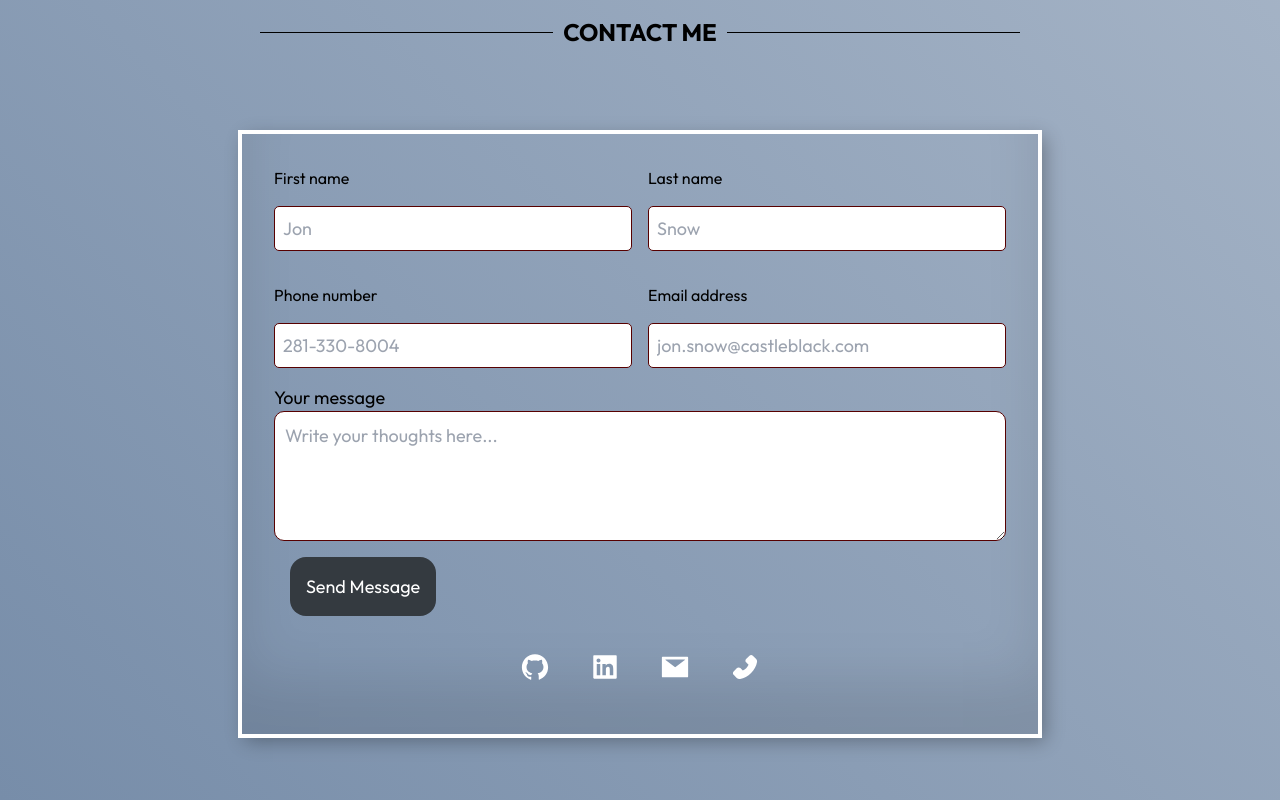
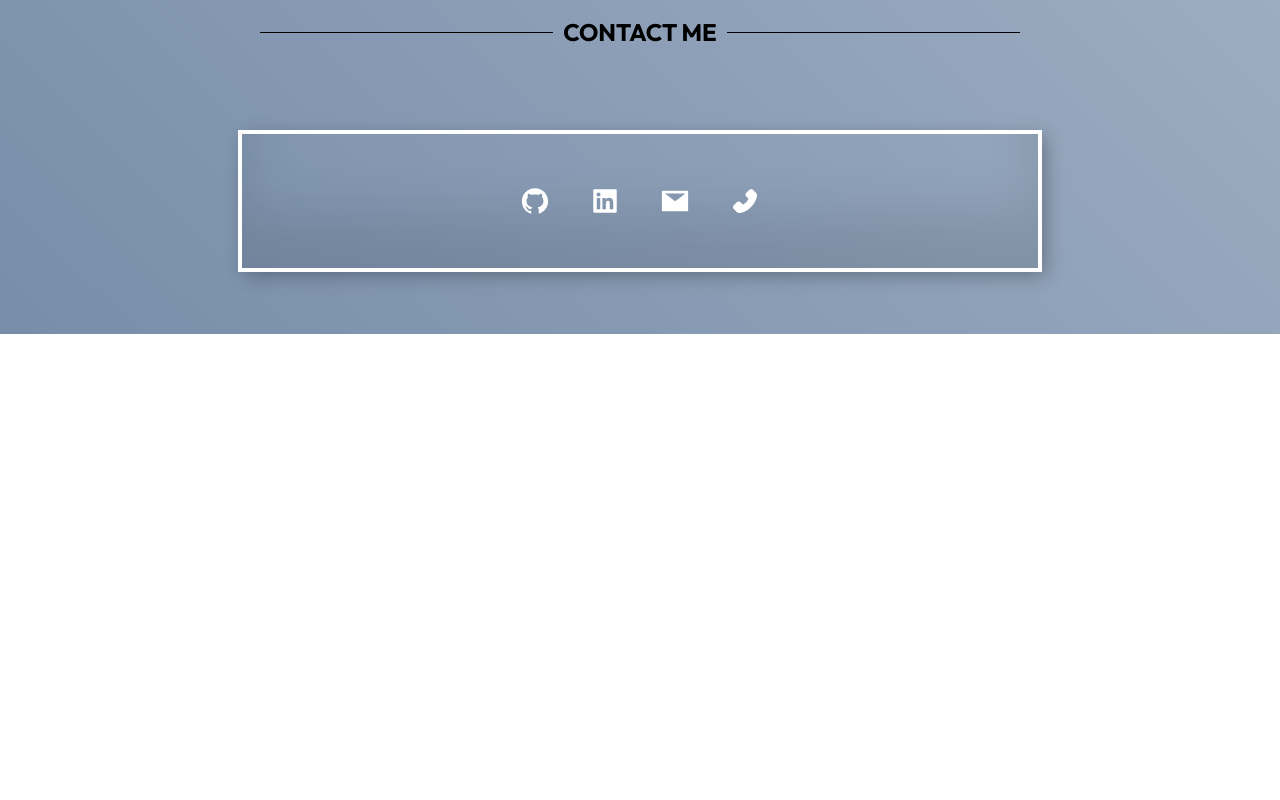
Before and after one commit to federicodez/portfolio, a Next.js app: page / in a window 1280 px wide. Shown: the part 4282-5082 px from the top of the page. After the commit the page ends 4616 px from the top, so only its background shows below. Built offline with nearby package versions, Linux system fonts and the light colour scheme.

Commit message:
removed form

```diff
--- a/app/contact/page.tsx
+++ b/app/contact/page.tsx
@@ -1,75 +1,15 @@
-"use client";
 import {
   AiFillGithub,
   AiFillLinkedin,
   AiFillMail,
   AiFillPhone,
 } from "react-icons/ai";
-import submitContact from "@/app/libs/submit";
 
 export default function Contact() {
   return (
     <>
       <h1 className="linethrough font-bold text-2xl">CONTACT ME</h1>
       <div className="contact wrapper" id="contact">
-        <form action={submitContact}>
-          <div className="contact-form">
-            <div className="first-name">
-              <label htmlFor="firstName">First name</label>
-              <input
-                type="text"
-                id="firstName"
-                name="firstName"
-                placeholder="Jon"
-                required
-              />
-            </div>
-            <div className="last-name">
-              <label htmlFor="lastName">Last name</label>
-              <input
-                type="text"
-                id="lastName"
-                name="lastName"
-                placeholder="Snow"
-                required
-              />
-            </div>
-            <div className="phone">
-              <label htmlFor="phone">Phone number</label>
-              <input
-                type="tel"
-                id="phone"
-                name="phone"
-                placeholder="281-330-8004"
-                pattern="[0-9]{3}-[0-9]{3}-[0-9]{4}"
-                required
-              />
-            </div>
-            <div className="email">
-              <label htmlFor="email">Email address</label>
-              <input
-                type="email"
-                id="email"
-                name="email"
-                placeholder="jon.snow@castleblack.com"
-                required
-              />
-            </div>
-          </div>
-          <div className="message">
-            <label htmlFor="message">Your message</label>
-            <textarea
-              id="message"
-              name="message"
-              rows={4}
-              placeholder="Write your thoughts here..."
-            ></textarea>
-          </div>
-          <button className="form-btn" type="submit">
-            Send Message
-          </button>
-        </form>
-
         <ul className="icon-list">
           <li className="icon-item">
             <a
```
